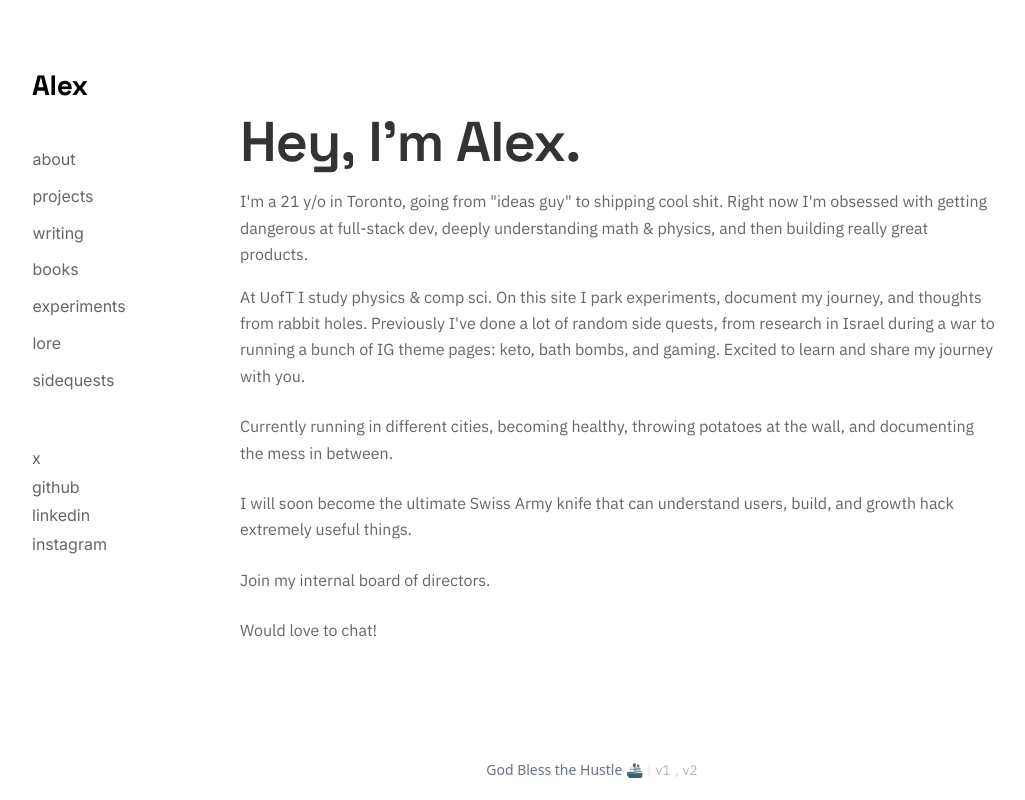
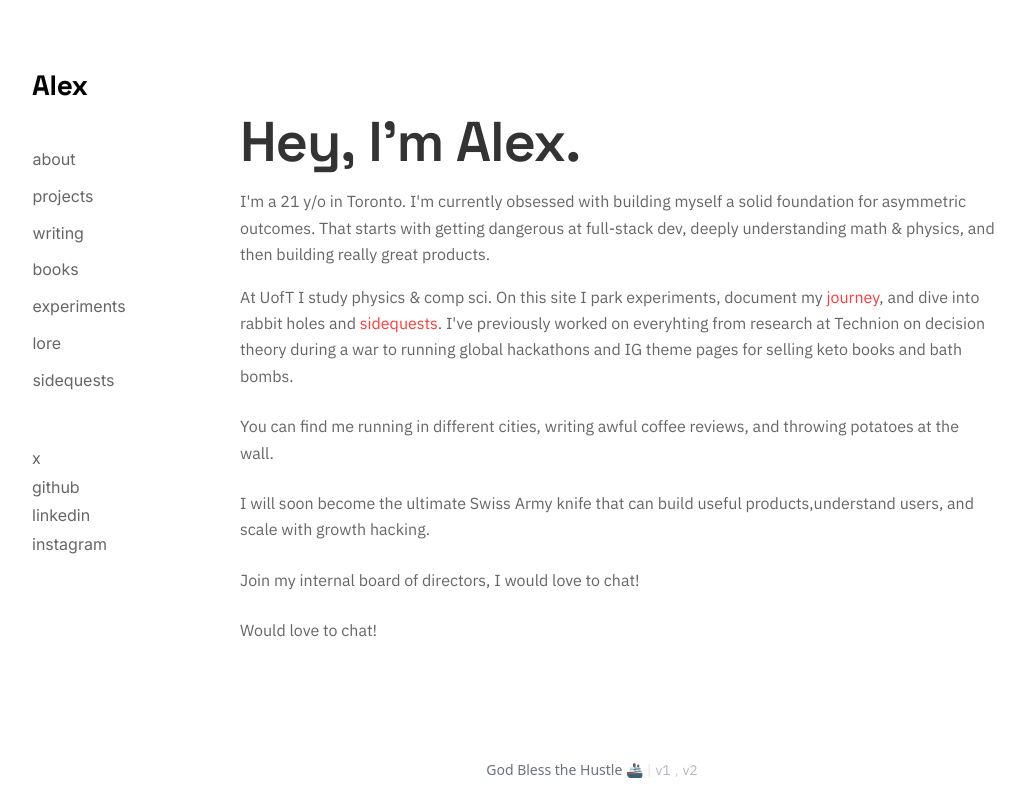
Before and after one commit to alexshibu1/alexshibu.com, a Next.js app: page / in a window 1280 px wide. Shown: the whole page, without its empty margins (48-1073 px from the left). Built offline with nearby package versions, Linux system fonts and the light colour scheme.

Commit message:
lot's of changes + analystics

```diff
--- a/app/about/page.tsx
+++ b/app/about/page.tsx
@@ -403,7 +403,7 @@ export default function AboutPage() {
       {/* Affiliations */}
       <section style={{ marginTop: "2rem", marginBottom: "2rem" }}>
         <h2 className="text-lg font-semibold mb-2 text-gray-900">
-          Affiliations
+          Organizations/Communities/Prizes
         </h2>
         <div className="flex flex-wrap gap-2">
           <span className="px-3 py-1.5 bg-gray-50 !text-black rounded-md text-sm font-medium border border-gray-200 hover:bg-red-50 hover:border-red-200 hover:rounded-full hover:!text-red-600 transition-all duration-200">
@@ -411,6 +411,9 @@ export default function AboutPage() {
           </span>
           <span className="px-3 py-1.5 bg-gray-50 !text-black rounded-md text-sm font-medium border border-gray-200 hover:bg-red-50 hover:border-red-200 hover:rounded-full hover:!text-red-600 transition-all duration-200">
             The Knowledge Society
+          </span>
+          <span className="px-3 py-1.5 bg-gray-50 !text-black rounded-md text-sm font-medium border border-gray-200 hover:bg-red-50 hover:border-red-200 hover:rounded-full hover:!text-red-600 transition-all duration-200">
+            Syro Malabar Youth Movement
           </span>
           <span className="px-3 py-1.5 bg-gray-50 !text-black rounded-md text-sm font-medium border border-gray-200 hover:bg-red-50 hover:border-red-200 hover:rounded-full hover:!text-red-600 transition-all duration-200">
             YC AI Startup School
--- a/app/layout.tsx
+++ b/app/layout.tsx
@@ -41,6 +41,13 @@ export default function RootLayout({
       lang="en"
       className={`${inter.variable} ${spaceGrotesk.variable} ${plexSans.variable}`}
     >
+      <head>
+        <script
+          async
+          src="https://cloud.umami.is/script.js"
+          data-website-id="5f0d2a32-d312-45a8-a58e-351cf6190d79"
+        />
+      </head>
       <body className="antialiased" suppressHydrationWarning>
         <Sidebar />
         {children}
--- a/app/lore/page.tsx
+++ b/app/lore/page.tsx
@@ -90,7 +90,7 @@ const LORE: LoreItem[] = [
     id: "learned-drive-motorcycle-2025-09",
     date: "09.2025",
     line: "Learned to drive manuel and ride motorcycle",
-    more: "Learned to drive manuel on a Toyota Innova and a KIA while in India and 100 cc motorcycle Yamaha Rx 100. Nothing more fun!",
+    more: "Learned to drive manuel on a Toyota Innova and a KIA while in India and 100 cc motorcycle Yamaha Rx 100. Nothing more fun! Got my actual Indian 4-wheeler motor license too, in a pretty sus way tho.",
   },
   {
     id: "shopify-vanauley-2022-04",
--- a/app/page.tsx
+++ b/app/page.tsx
@@ -1,5 +1,9 @@
 // app/page.tsx
+import Link from "next/link";
 import InteractiveHeading from "./components/waveHeading";
+
+const subtleLink =
+  "text-gray-500 hover:text-gray-800 transition-colors duration-150 cursor-pointer";
 export default function Home() {
   return (
     <div className="page-content">
@@ -11,27 +15,34 @@ export default function Home() {
           </span>
         </h1>
         <p className="hero-subline">
-          I&apos;m a 21 y/o in Toronto, going from &quot;ideas guy&quot; to
-          shipping cool shit. Right now I&apos;m obsessed with getting dangerous
-          at full-stack dev, deeply understanding math & physics, and then
-          building really great products.
+          I&apos;m a 21 y/o in Toronto. I&apos;m currently obsessed with
+          building myself a solid foundation for asymmetric outcomes. That
+          starts with getting dangerous at full-stack dev, deeply understanding
+          math & physics, and then building really great products.
         </p>
         <p>
           At UofT I study physics & comp sci. On this site I park experiments,
-          document my journey, and thoughts from rabbit holes. Previously
-          I&apos;ve done a lot of random side quests, from research in Israel
-          during a war to running a bunch of IG theme pages: keto, bath bombs,
-          and gaming. Excited to learn and share my journey with you.
+          document my{" "}
+          <Link href="/lore" className={subtleLink}>
+            journey
+          </Link>
+          , and dive into rabbit holes and{" "}
+          <Link href="/sidequests" className={subtleLink}>
+            sidequests
+          </Link>
+          . I&apos;ve previously worked on everyhting from research at Technion on
+          decision theory during a war to running global hackathons and IG theme
+          pages for selling keto books and bath bombs.
         </p>
         <p>
-          Currently running in different cities, becoming healthy, throwing
-          potatoes at the wall, and documenting the mess in between.
+          You can find me running in different cities, writing awful coffee
+          reviews, and throwing potatoes at the wall.
         </p>
         <p>
-          I will soon become the ultimate Swiss Army knife that can understand
-          users, build, and growth hack extremely useful things.
+          I will soon become the ultimate Swiss Army knife that can build useful
+          products,understand users, and scale with growth hacking.
         </p>
-        <p>Join my internal board of directors.</p>
+        <p>Join my internal board of directors, I would love to chat!</p>
         <p>Would love to chat!</p>
       </div>
 
```
